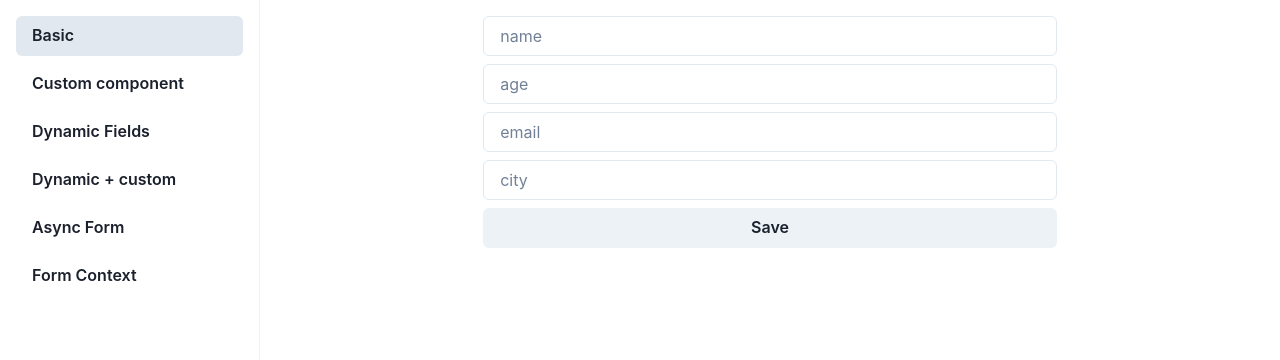
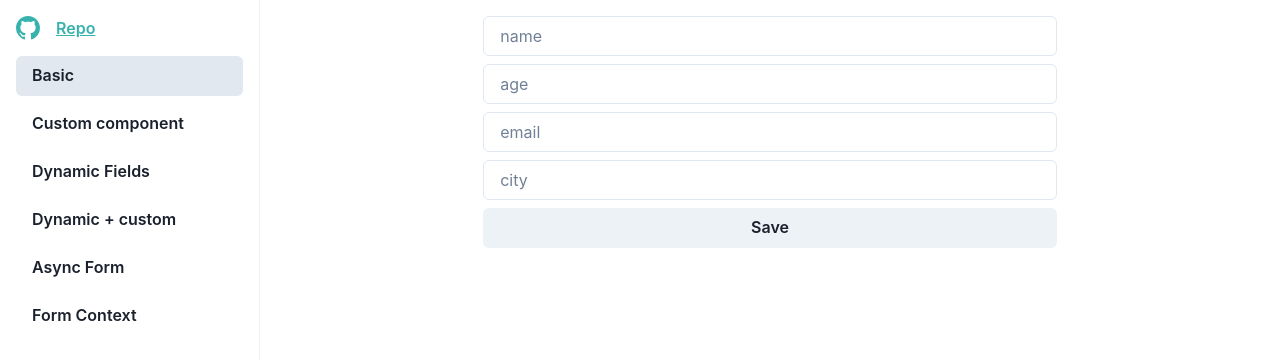
Before and after one commit to alexalannunes/react-hook-form-dev-tools-demo, a React (Vite) app: page / in a window 1280 px wide. Shown: the top 360 px of the page. Built offline with nearby package versions, Linux system fonts and the light colour scheme.

Commit message:
add repo link

```diff
--- a/src/components/menu.tsx
+++ b/src/components/menu.tsx
@@ -1,10 +1,36 @@
-import { Box, Stack } from "@chakra-ui/react";
+import { Box, Link, Stack, Text } from "@chakra-ui/react";
 import { MenuItem } from "./menu-item";
 import { routes } from "../routes";
 
 export function MenuList() {
   return (
     <Box w="260px" borderRight="1px" borderRightColor="gray.100">
+      <Link
+        pl={4}
+        pt={4}
+        textAlign={"center"}
+        w={"full"}
+        display={"flex"}
+        gap={4}
+        color={"teal.400"}
+        fontWeight={"semibold"}
+        target="_blank"
+        href="https://github.com/alexalannunes/react-hook-form-dev-tools-demo"
+      >
+        <svg
+          height="24"
+          aria-hidden="true"
+          viewBox="0 0 16 16"
+          version="1.1"
+          width="24"
+          fill="#38B2AC"
+          data-view-component="true"
+          className="octicon octicon-mark-github v-align-middle color-fg-default"
+        >
+          <path d="M8 0c4.42 0 8 3.58 8 8a8.013 8.013 0 0 1-5.45 7.59c-.4.08-.55-.17-.55-.38 0-.27.01-1.13.01-2.2 0-.75-.25-1.23-.54-1.48 1.78-.2 3.65-.88 3.65-3.95 0-.88-.31-1.59-.82-2.15.08-.2.36-1.02-.08-2.12 0 0-.67-.22-2.2.82-.64-.18-1.32-.27-2-.27-.68 0-1.36.09-2 .27-1.53-1.03-2.2-.82-2.2-.82-.44 1.1-.16 1.92-.08 2.12-.51.56-.82 1.28-.82 2.15 0 3.06 1.86 3.75 3.64 3.95-.23.2-.44.55-.51 1.07-.46.21-1.61.55-2.33-.66-.15-.24-.6-.83-1.23-.82-.67.01-.27.38.01.53.34.19.73.9.82 1.13.16.45.68 1.31 2.69.94 0 .67.01 1.3.01 1.49 0 .21-.15.45-.55.38A7.995 7.995 0 0 1 0 8c0-4.42 3.58-8 8-8Z"></path>
+        </svg>
+        <Text>Repo</Text>
+      </Link>
       <Stack p={4}>
         {routes.map((item) => (
           <MenuItem key={item.path} item={item} />
```
Also changed, not shown: 1 other file (tests, documents, lock files or other folders).
